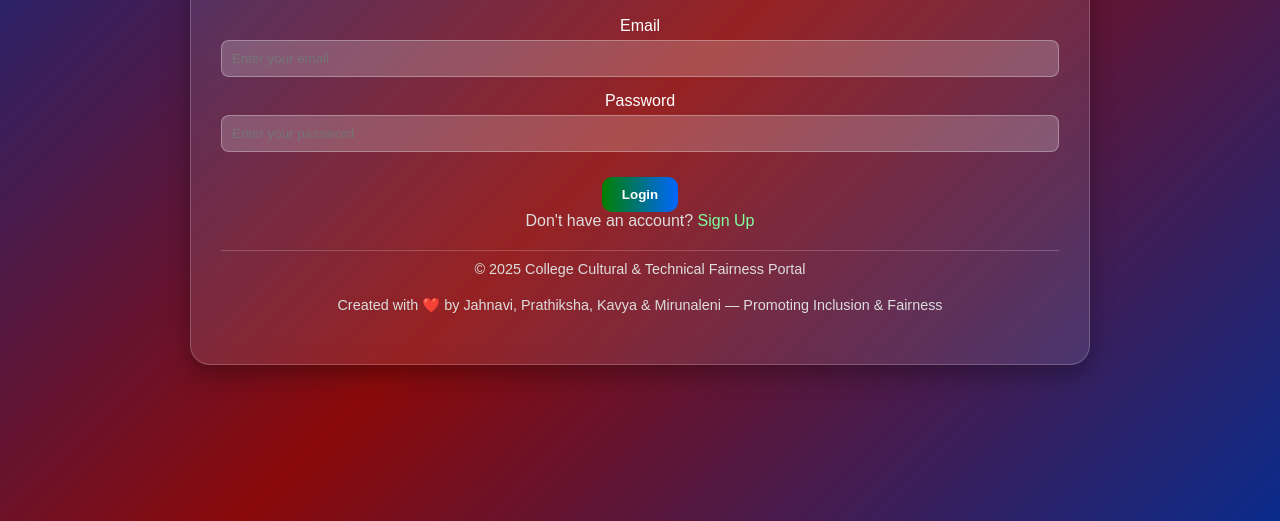
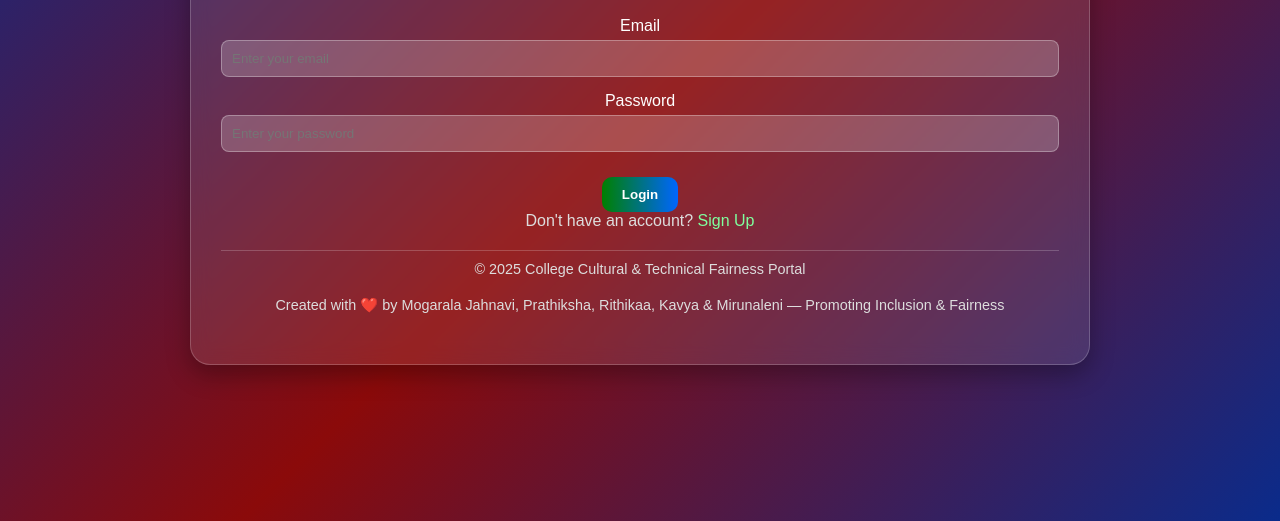
Before and after one commit to Jahnavi-Mogarala/FairnessPortal, a plain HTML site: page index.html in a window 1280 px wide. Shown: the part 279-800 px from the top of the page. Drawn offline with Linux system fonts and the light colour scheme.

```diff
--- a/index.html
+++ b/index.html
@@ -107,9 +107,10 @@
     </div>
 
     <footer>
-      <p>© 2025 College Cultural & Technical Fairness Portal</p>
-      <p>Created with ❤️ by Jahnavi, Prathiksha, Kavya & Mirunaleni — Promoting Inclusion & Fairness</p>
-    </footer>
+  <p>© 2025 College Cultural & Technical Fairness Portal</p>
+  <p>Created with ❤️ by Mogarala Jahnavi, Prathiksha, Rithikaa, Kavya & Mirunaleni — Promoting Inclusion & Fairness</p>
+</footer>
+
   </div>
 
   <script>
```
